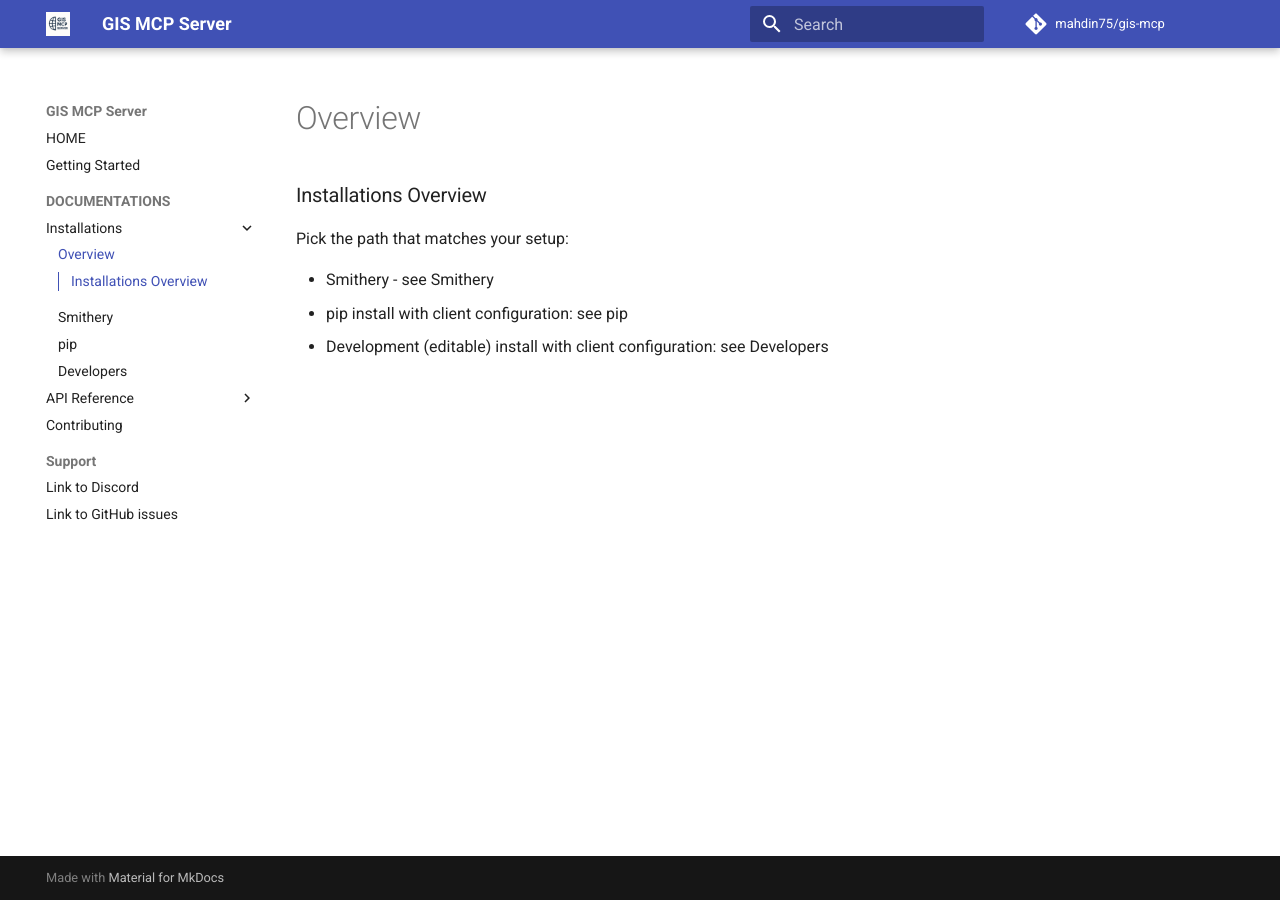
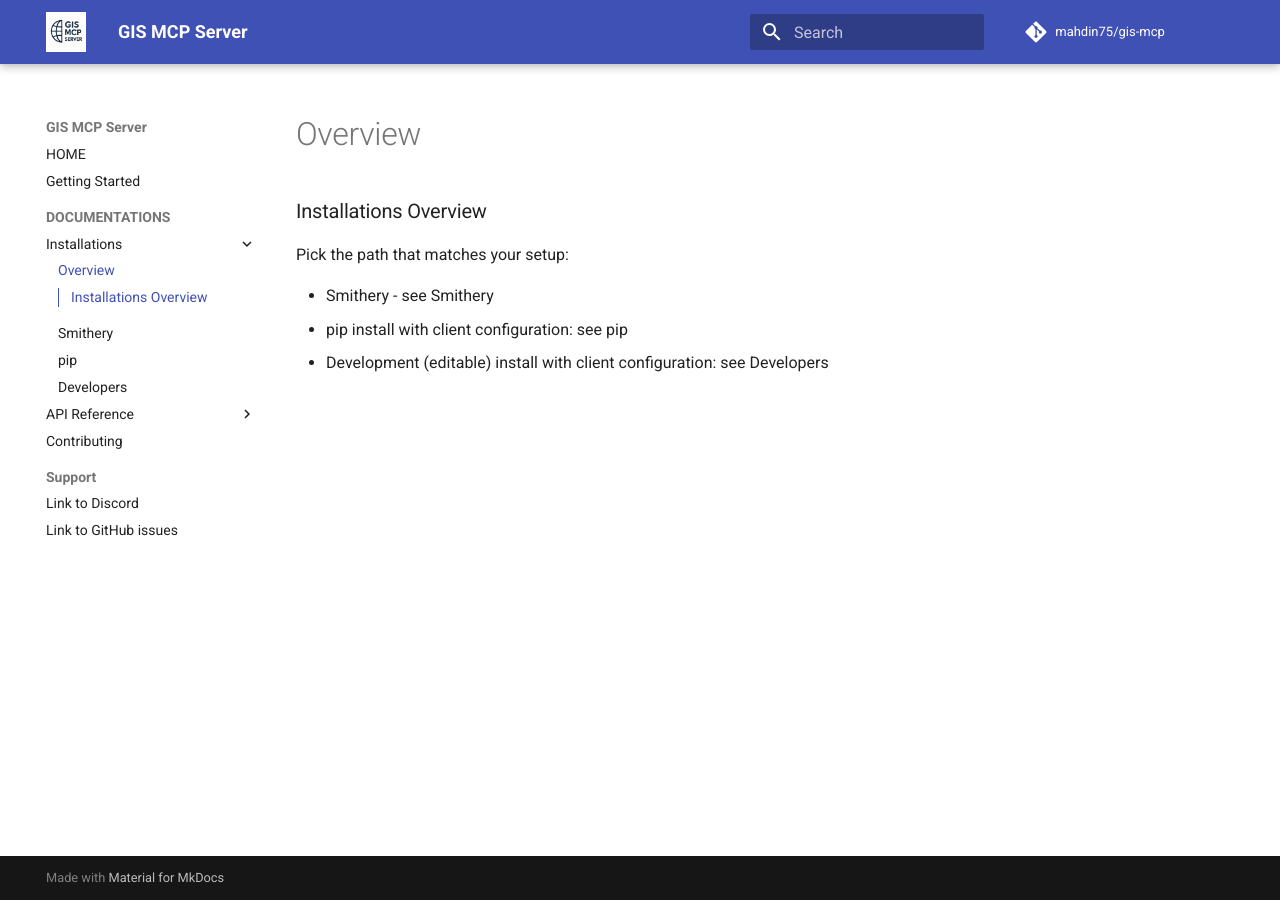
Before and after one commit to fastmcp-me/gis-mcp, an MkDocs documentation site: the page built from docs/install/README.md, in a window 1280 px wide. Built offline with MkDocs 1.6.1 and Material for MkDocs 9.7.7, drawn with Linux system fonts in a browser that asks for light colours; comment, search, counter and statistics services are not loaded.

Commit message:
fix the size of logo in docs

```diff
--- /dev/null
+++ b/docs/styles/extra.css
@@ -0,0 +1,3 @@
+.md-header__button.md-logo img {
+    height: 2rem !important;
+  }
--- a/mkdocs.yml
+++ b/mkdocs.yml
@@ -138,6 +138,9 @@ plugins:
 #         - v0.1.0
 #         - v0.2.0
 
+extra_css:
+  - styles/extra.css
+
 markdown_extensions:
   - admonition
   - pymdownx.details
```
